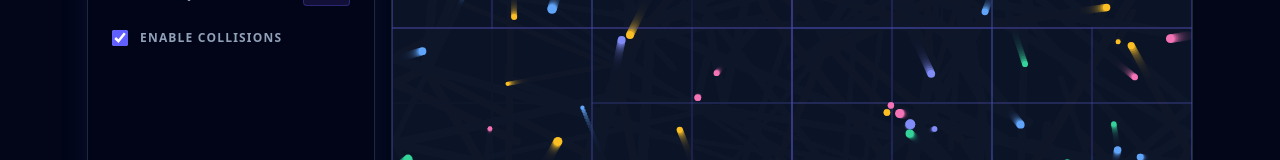
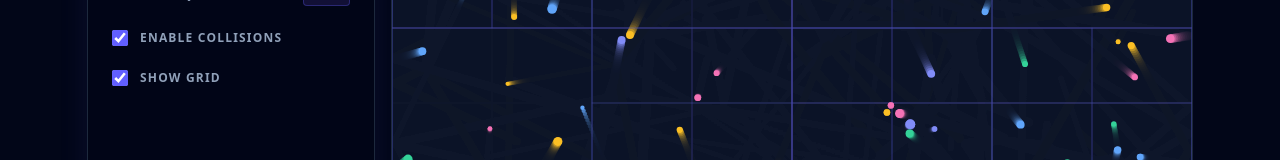
Before and after one commit to IVShelkunov/physics-particles-visualizer, a Next.js app: page /simulation in a window 1280 px wide. Shown: the part 231-391 px from the top of the page. Built offline with nearby package versions, Linux system fonts and the light colour scheme.

Commit message:
feat(ui): implement conditional quadtree grid rendering via toggle control (#5)

```diff
--- a/src/components/shared/CanvasContainer.tsx
+++ b/src/components/shared/CanvasContainer.tsx
@@ -19,22 +19,28 @@ interface CanvasContainerProps {
   isPaused: boolean;
   particleCount: number;
   isColliding: boolean;
+  isGridVisible: boolean;
 }
 export default function CanvasContainer({
   isPaused,
   particleCount,
   isColliding,
+  isGridVisible,
 }: CanvasContainerProps) {
   const canvasRef = useRef<HTMLCanvasElement | null>(null);
   const particlesRef = useRef<IParticle[]>([]);
   const isPausedRef = useRef(false);
   const isCollidingRef = useRef(true);
+  const isGridVisibleRef = useRef(true);
   useEffect(() => {
     isPausedRef.current = isPaused;
   }, [isPaused]);
   useEffect(() => {
     isCollidingRef.current = isColliding;
   }, [isColliding]);
+  useEffect(() => {
+    isGridVisibleRef.current = isGridVisible;
+  }, [isGridVisible]);
   useEffect(() => {
     const canvas = canvasRef.current;
     if (!canvas) return;
@@ -101,7 +107,9 @@ export default function CanvasContainer({
         updateTimer = 0;
       }
       //Draw
-      drawQuadTree(ctx, qTree);
+      if (isGridVisibleRef.current) {
+        drawQuadTree(ctx, qTree);
+      }
       particlesRef.current.forEach((particle) => {
         drawParticle(ctx, particle);
       });
--- a/src/components/shared/SimulationManager.tsx
+++ b/src/components/shared/SimulationManager.tsx
@@ -7,6 +7,7 @@ export default function SimulationManager() {
   const [isPaused, setIsPaused] = useState(false);
   const [particleCount, setParticleCount] = useState(100);
   const [isColliding, setIsColliding] = useState(true);
+  const [isGridVisible, setIsGridVisible] = useState(true);
   return (
     <div className="flex flex-col lg:flex-row flex-1 justify-center gap-4 my-6">
       <ControlWidget
@@ -16,11 +17,14 @@ export default function SimulationManager() {
         onChangeParticleCount={setParticleCount}
         isColliding={isColliding}
         onToggleColliding={setIsColliding}
+        isGridVisible={isGridVisible}
+        onToggleGridVisible={setIsGridVisible}
       />
       <CanvasContainer
         isPaused={isPaused}
         particleCount={particleCount}
         isColliding={isColliding}
+        isGridVisible={isGridVisible}
       />
     </div>
   );
--- a/src/components/ui/ControlWidget.tsx
+++ b/src/components/ui/ControlWidget.tsx
@@ -9,6 +9,8 @@ interface ControlWidgetProps {
   onChangeParticleCount: (value: number) => void;
   isColliding: boolean;
   onToggleColliding: (value: boolean) => void;
+  isGridVisible: boolean;
+  onToggleGridVisible: (value: boolean) => void;
 }
 export default function ControlWidget({
   isPaused,
@@ -17,6 +19,8 @@ export default function ControlWidget({
   onChangeParticleCount,
   isColliding,
   onToggleColliding,
+  isGridVisible,
+  onToggleGridVisible,
 }: ControlWidgetProps) {
   return (
     <section className="flex flex-col w-full lg:w-72 p-6 bg-slate-950/80 backdrop-blur-md border border-slate-800 rounded-2xl gap-6 shadow-[0_0_30px_rgba(99,102,241,0.1)]">
@@ -71,6 +75,24 @@ export default function ControlWidget({
           Enable collisions
         </label>
       </div>
+      <div className="flex items-center gap-3 cursor-pointer group">
+        <div className="relative flex items-center">
+          <input
+            id="onCollission"
+            type="checkbox"
+            checked={isGridVisible}
+            onChange={(e) => onToggleGridVisible(e.target.checked)}
+            className="w-4 h-4 rounded border-slate-800 bg-slate-900 text-indigo-600 focus:ring-indigo-500/30 focus:ring-offset-0 cursor-pointer accent-indigo-500"
+          />
+        </div>
+
+        <label
+          htmlFor="onCollision"
+          className="text-xs font-semibold text-slate-400 uppercase tracking-widest cursor-pointer group-hover:text-slate-300 transition-colors select-none"
+        >
+          Show grid
+        </label>
+      </div>
     </section>
   );
 }
```
